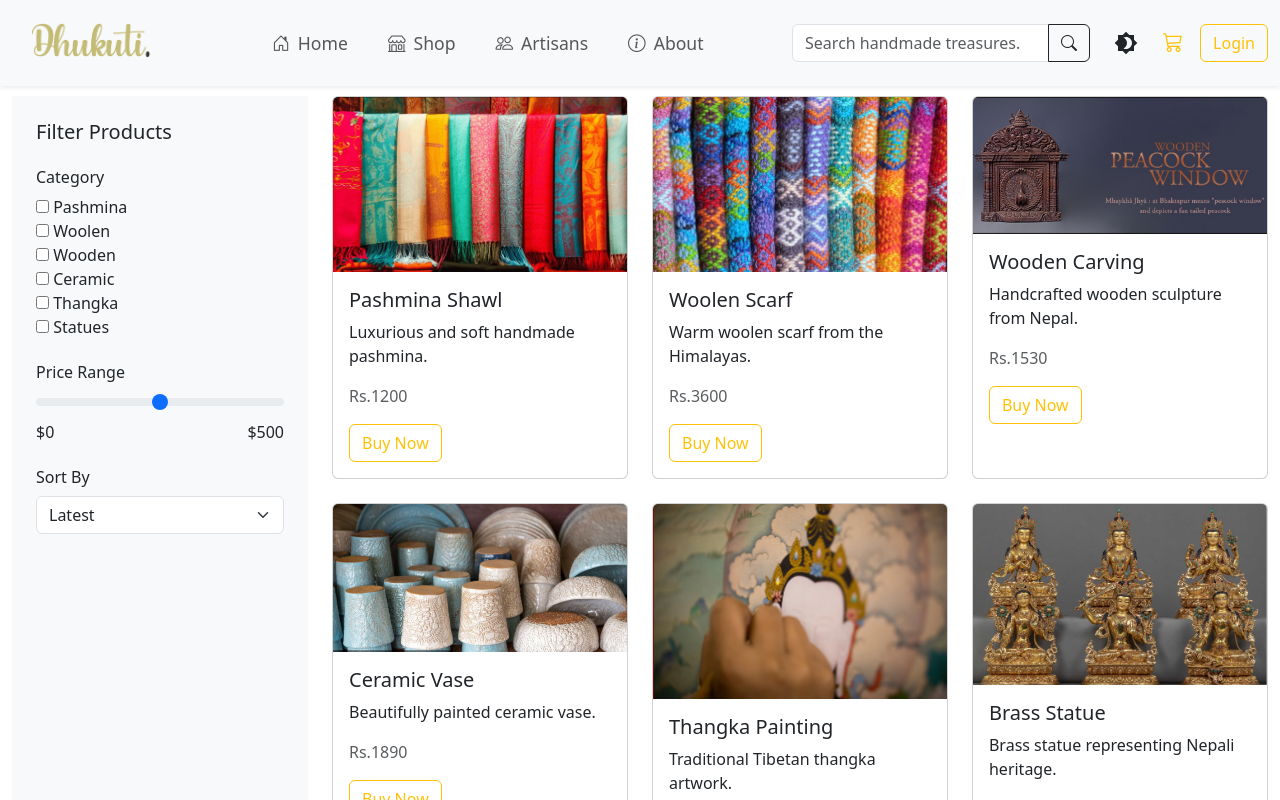
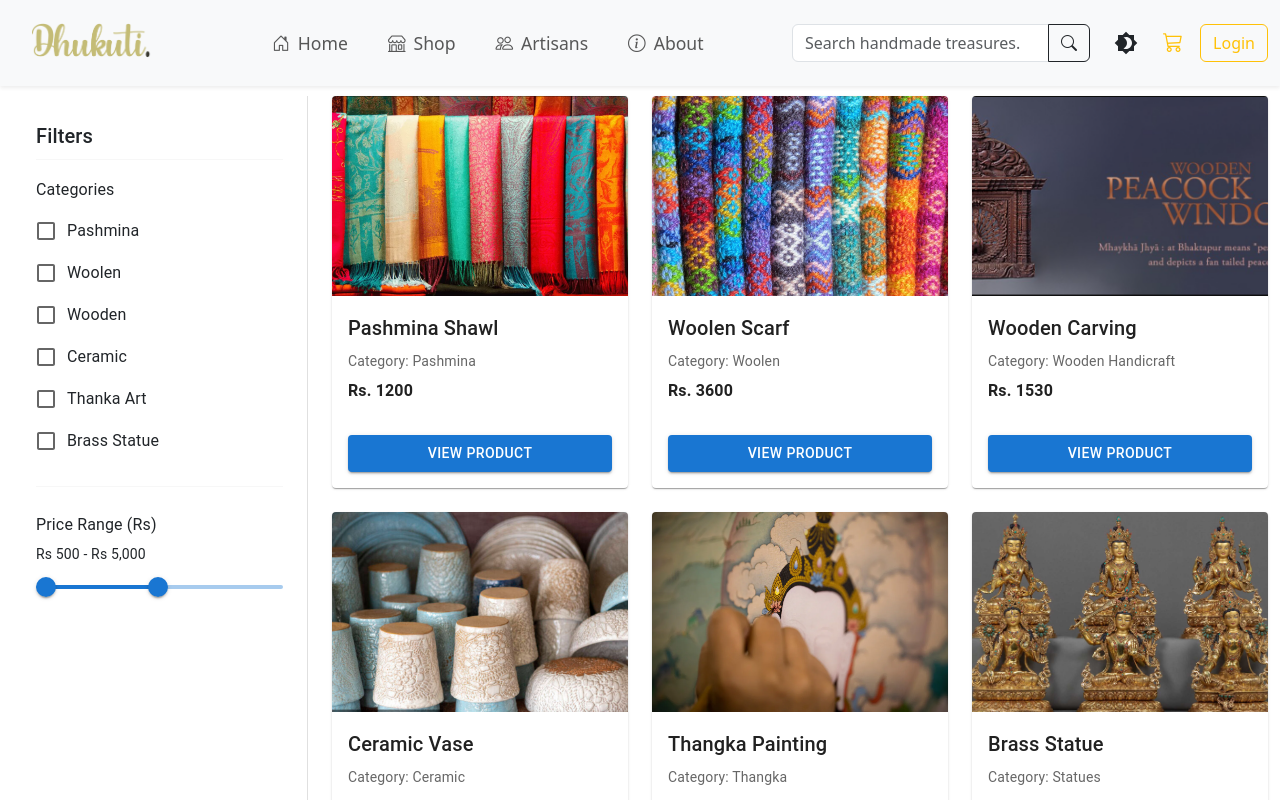
Before and after one commit to Prilaz/Dhukuti., a React (Vite) app in the folder Dhukuti.app/: page /shop in a window 1280 px wide. Shown: the top 800 px of the page. Built offline with nearby package versions, Linux system fonts and the light colour scheme.

Commit message:
Worked on shop page filter and products

```diff
--- a/Dhukuti.app/src/App.css
+++ b/Dhukuti.app/src/App.css
@@ -36,3 +36,11 @@
 .explore-card:hover .card-img-overlay {
   background-color: rgba(0, 0, 0, 0.6);
 }
+
+.MuiFormLabel-root {
+  color: #333;
+  font-size: 1rem;
+}
+.MuiChip-root {
+  margin-bottom: 8px;
+}
--- a/Dhukuti.app/src/Components/ShopComponent/Shopmain.jsx
+++ b/Dhukuti.app/src/Components/ShopComponent/Shopmain.jsx
@@ -1,30 +1,18 @@
 import React from "react";
+import ProductCard from "../../Data/ProductCard";
 
-import { Link } from "react-router-dom";
-import products from "../../Data/Product";
-
-const Shopmain = () => {
+const Shopmain = ({ products }) => {
   return (
     <div className="row">
-      {products.map((product, idx) => (
-        <div className="col-md-4 mb-4" key={idx}>
-          <div className="card h-100">
-            <img
-              src={product.image}
-              className="card-img-top"
-              alt={product.title}
-            />
-            <div className="card-body">
-              <h5 className="card-title">{product.title}</h5>
-              <p className="card-text">{product.description}</p>
-              <p className="text-muted">Rs.{product.price}</p>
-              <Link to="/" className="btn btn-outline-warning">
-                Buy Now
-              </Link>
-            </div>
+      {products.length === 0 ? (
+        <p>No products found</p>
+      ) : (
+        products.map((product) => (
+          <div className="col-md-4 mb-4" key={product.id}>
+            <ProductCard product={product} />
           </div>
-        </div>
-      ))}
+        ))
+      )}
     </div>
   );
 };
--- a/Dhukuti.app/src/Components/ShopComponent/Sidebar.jsx
+++ b/Dhukuti.app/src/Components/ShopComponent/Sidebar.jsx
@@ -1,53 +1,95 @@
-import React from "react";
+import React, { useState } from "react";
+import {
+  Box,
+  Checkbox,
+  FormControlLabel,
+  FormGroup,
+  Typography,
+  Slider,
+  Divider,
+} from "@mui/material";
 
-const Sidebar = () => {
+const categories = [
+  "Pashmina",
+  "Woolen",
+  "Wooden",
+  "Ceramic",
+  "Thanka Art",
+  "Brass Statue",
+];
+
+const Sidebar = ({ onFilterChange }) => {
+  const [selectedCategories, setSelectedCategories] = useState([]);
+  const [priceRange, setPriceRange] = useState([500, 5000]);
+
+  const handleCategoryChange = (category) => {
+    const updated = selectedCategories.includes(category)
+      ? selectedCategories.filter((c) => c !== category)
+      : [...selectedCategories, category];
+
+    setSelectedCategories(updated);
+    onFilterChange?.({ categories: updated, price: priceRange });
+  };
+
+  const handlePriceChange = (event, newValue) => {
+    setPriceRange(newValue);
+    onFilterChange?.({ categories: selectedCategories, price: newValue });
+  };
+
   return (
-    <div className="sidebar p-4 bg-light h-100 position-sticky top-0">
-      <h5 className="mb-4">Filter Products</h5>
+    <Box
+      sx={{
+        p: 3,
+        borderRight: "1px solid #e0e0e0",
+        height: "100vh",
+        position: "sticky",
+        top: 0,
+      }}
+    >
+      <Typography variant="h6" gutterBottom>
+        Filters
+      </Typography>
 
-      {/* Category Filter */}
-      <div className="mb-4">
-        <h6>Category</h6>
-        <div>
-          <input type="checkbox" /> Pashmina
-        </div>
-        <div>
-          <input type="checkbox" /> Woolen
-        </div>
-        <div>
-          <input type="checkbox" /> Wooden
-        </div>
-        <div>
-          <input type="checkbox" /> Ceramic
-        </div>
-        <div>
-          <input type="checkbox" /> Thangka
-        </div>
-        <div>
-          <input type="checkbox" /> Statues
-        </div>
-      </div>
+      <Divider sx={{ mb: 2 }} />
 
-      {/* Price Filter */}
-      <div className="mb-4">
-        <h6>Price Range</h6>
-        <input type="range" min="0" max="500" className="form-range" />
-        <div className="d-flex justify-content-between">
-          <span>$0</span>
-          <span>$500</span>
-        </div>
-      </div>
+      {/* Categories */}
+      <Typography variant="subtitle1" gutterBottom>
+        Categories
+      </Typography>
+      <FormGroup>
+        {categories.map((category) => (
+          <FormControlLabel
+            key={category}
+            control={
+              <Checkbox
+                checked={selectedCategories.includes(category)}
+                onChange={() => handleCategoryChange(category)}
+              />
+            }
+            label={category}
+          />
+        ))}
+      </FormGroup>
 
-      {/* Sort */}
-      <div className="mb-4">
-        <h6>Sort By</h6>
-        <select className="form-select">
-          <option value="latest">Latest</option>
-          <option value="price-asc">Price: Low to High</option>
-          <option value="price-desc">Price: High to Low</option>
-        </select>
-      </div>
-    </div>
+      <Divider sx={{ my: 3 }} />
+
+      {/* Price */}
+      <Typography variant="subtitle1" gutterBottom>
+        Price Range (Rs)
+      </Typography>
+      <Typography variant="body2" sx={{ mb: 1 }}>
+        Rs {priceRange[0].toLocaleString()} - Rs{" "}
+        {priceRange[1].toLocaleString()}
+      </Typography>
+      <Slider
+        value={priceRange}
+        onChange={handlePriceChange}
+        valueLabelDisplay="auto"
+        min={100}
+        max={10000}
+        step={100}
+      />
+    </Box>
   );
 };
 
--- /dev/null
+++ b/Dhukuti.app/src/Data/ProductCard.jsx
@@ -0,0 +1,45 @@
+import React from "react";
+import {
+  Card,
+  CardContent,
+  CardMedia,
+  Typography,
+  Button,
+} from "@mui/material";
+import { Link } from "react-router-dom";
+
+const ProductCard = ({ product }) => {
+  return (
+    <Card sx={{ height: "100%", display: "flex", flexDirection: "column" }}>
+      <CardMedia
+        component="img"
+        height="200"
+        image={product.image}
+        alt={product.title}
+        sx={{ objectFit: "cover" }}
+      />
+      <CardContent sx={{ flexGrow: 1 }}>
+        <Typography variant="h6" gutterBottom>
+          {product.title}
+        </Typography>
+        <Typography variant="body2" color="text.secondary">
+          Category: {product.category}
+        </Typography>
+        <Typography variant="body1" sx={{ mt: 1, fontWeight: "bold" }}>
+          Rs. {product.price}
+        </Typography>
+      </CardContent>
+      <Button
+        component={Link}
+        to={`/product/${product.id}`}
+        variant="contained"
+        color="primary"
+        sx={{ m: 2 }}
+      >
+        View Product
+      </Button>
+    </Card>
+  );
+};
+
+export default ProductCard;
--- a/Dhukuti.app/src/Pages/Shop.jsx
+++ b/Dhukuti.app/src/Pages/Shop.jsx
@@ -1,21 +1,40 @@
-import React from "react";
+import React, { useState } from "react";
 import Sidebar from "../Components/ShopComponent/Sidebar";
 import Shopmain from "../Components/ShopComponent/Shopmain";
+import allProducts from "../Data/Product.jsx";
 
 const Shop = () => {
+  const [filters, setFilters] = useState({
+    categories: [],
+    price: [100, 10000],
+  });
+
+  const handleFilterChange = (newFilters) => {
+    setFilters(newFilters);
+  };
+
+  // Filter products based on selected filters
+  const filteredProducts = allProducts.filter((product) => {
+    const inCategory =
+      filters.categories.length === 0 ||
+      filters.categories.includes(product.category);
+    const inPrice =
+      product.price >= filters.price[0] && product.price <= filters.price[1];
+
+    return inCategory && inPrice;
+  });
+
   return (
-    <>
     <div className="container-fluid mt-5 pt-5">
       <div className="row">
         <div className="col-md-3">
-            <Sidebar />
+          <Sidebar onFilterChange={handleFilterChange} />
         </div>
         <div className="col-md-9">
-            <Shopmain />
+          <Shopmain products={filteredProducts} />
         </div>
       </div>
     </div>
-    </>
   );
 };
 
```
Lines whose indentation alone changed are shown as unchanged.
